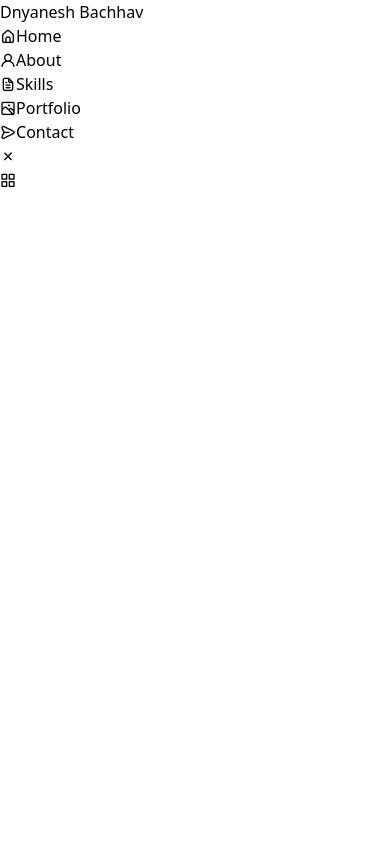
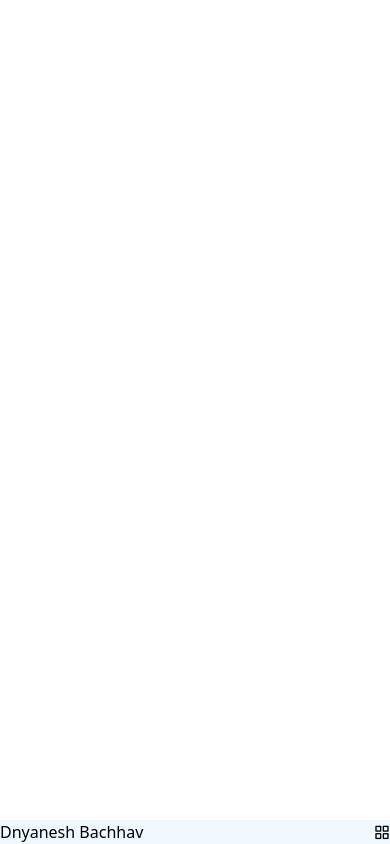
Before and after one commit to Dnyanesh-Bachhav/Portfolio, a Next.js app: page / in a window 390 px wide. Built offline with nearby package versions, Linux system fonts and the light colour scheme.

Commit message:
Adding header styles

```diff
--- a/components/header.jsx
+++ b/components/header.jsx
@@ -1,43 +1,44 @@
+import styles from "../styles/Header.module.css";
 function Header(){
     return(
         <div>
-            <header className="header" >
-                <nav>
+            <header className={styles.header}>
+                <nav className={styles.nav} >
                     <a href="#" className="nav__logo">Dnyanesh Bachhav</a>
-                    <div className="nav__menu" >
-                        <ul className="nav__list grid">
-                            <li>
-                                <a href="#home">
-                                    <i class="uil uil-estate"></i>
+                    <div className={styles.nav__menu}>
+                        <ul className={styles.Header}>
+                            <li className={styles.nav__item}>
+                                <a href="#home" className={styles.nav__link}>
+                                    <i class="uil uil-estate" className={styles.nav__icon}></i>
                                 </a>
                                 Home
                             </li>
-                            <li>
-                                <a href="#About">
-                                    <i class="uil uil-user"></i>
+                            <li className={styles.nav__item}>
+                                <a href="#About" className={styles.nav__link}>
+                                    <i class="uil uil-user" className={styles.nav__icon}></i>
                                 </a>
                                 About
                             </li>
-                            <li>
-                                <a href="#skills">
-                                    <i class="uil uil-file-alt"></i>
+                            <li className={styles.nav__item}>
+                                <a href="#skills" className={styles.nav__link}>
+                                    <i class="uil uil-file-alt" className={styles.nav__icon}></i>
                                 </a>
                                 Skills
                             </li>
-                            <li>
-                                <a href="#portfolio">
-                                    <i class="uil uil-scenery"></i>
+                            <li className={styles.nav__item}>
+                                <a href="#portfolio" className={styles.nav__link}>
+                                    <i class="uil uil-scenery" className={styles.nav__icon}></i>
                                 </a>
                                 Portfolio
                             </li>
-                            <li>
-                                <a href="#contact">
-                                    <i class="uil uil-message"></i>
+                            <li className={styles.nav__item}>
+                                <a href="#contact" className={styles.nav__link}>
+                                    <i class="uil uil-message" className={styles.nav__icon}></i>
                                 </a>
                                 Contact
                             </li>
                         </ul>
-                        <i class="uil uil-times" id="nav-close"></i>
+                        <i class="uil uil-times" id="nav-close" className={styles.nav__icon}></i>
                     </div>
                     <div className="nav__btns">
                         <div className="nav__toggle" id="nav-toggle">
--- /dev/null
+++ b/styles/Header.module.css
@@ -0,0 +1,81 @@
+.grid{
+    display: grid;
+    gap: 1.5rem;
+    background-color: blueviolet;
+}
+.header{
+    width: 100%;
+    position: fixed;
+    bottom: 0;
+    left: 0;
+    /* z-index: ; */
+    background-color: aliceblue;
+}
+/* Navbar */
+.nav{
+    max-width: 968px;
+    /* height: ; */
+    display: flex;
+    justify-content: space-between;
+    align-items: center;
+}
+.nav__logo,
+.nav__toggle{
+    color: black;
+    font-weight: 500;
+}
+.nav__logo:hover{
+    color: blueviolet;
+}
+.nav__toggle{
+    font-size: 1.1rem;
+    cursor: pointer;
+}
+.nav__toggle:hover{
+    color: blueviolet;
+}
+
+@media screen and (max-width: 767px){
+    .nav__menu{
+        position: fixed;
+        bottom: -100%;
+        left: 0;
+        width: 100%;
+        background-color: aliceblue;
+        padding: 2rem 1.5rem 4rem;
+        box-shadow: 0 -1px 4px rgba(0,0,0,0.15);
+        border-radius: 1.5rem 1.5rem 0 0;
+        transition: 0.4s;
+    }
+}
+.nav__list{
+    grid-template-columns: repeat(3, 1fr);
+    gap: 2rem;
+}
+.nav__link{
+    display: flex;
+    flex-direction: column;
+    align-items: center;
+    font-size: large;
+    color: black;
+    font-weight: normal;
+}
+
+.nav__link:hover{
+    color: aqua;
+}
+
+.nav__icon{
+    font-size: 1.2rem;
+}
+.nav__close{
+    position: absolute;
+    right: 1.3rem;
+    bottom: 0.5rem;
+    font-size: 1.5rem;
+    cursor: pointer;
+    color: blueviolet;
+}
+.nav__close:hover{
+    color: aqua;
+}
```
